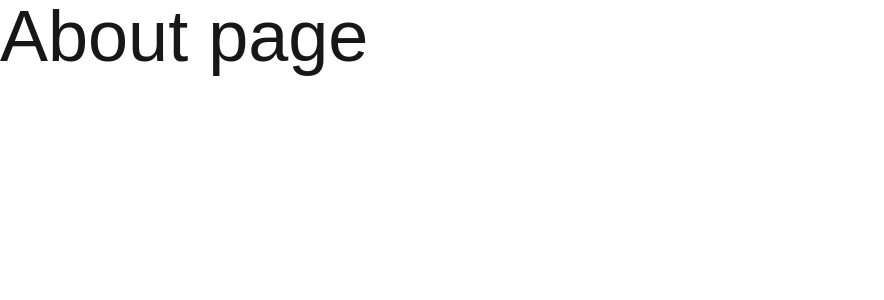
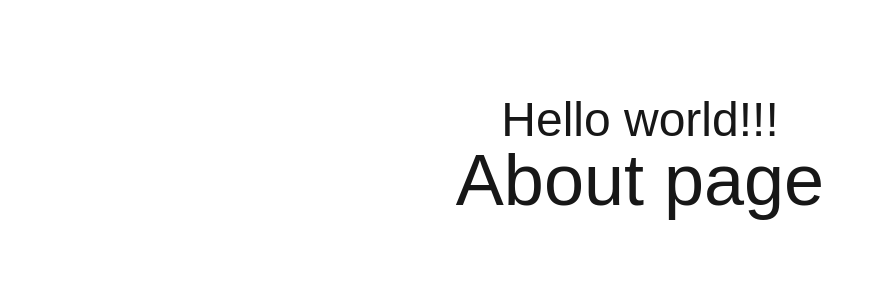
Before and after one commit to UlisesHdzOne/first-steps-next, a Next.js app: page /about in a window 1280 px wide. Shown: the top 300 px of the page, without its empty margins (0-884 px from the left). Built offline with nearby package versions, Linux system fonts and the light colour scheme.

Commit message:
Layouts y Layouts anidados

```diff
--- a/app/about/page.tsx
+++ b/app/(general)/about/page.tsx
@@ -7,8 +7,6 @@
 };
 export default function About() {
   return (
-    <>
       <span className="text-7xl">About page</span>
-    </>
   );
 }
--- a/app/contact/page.tsx
+++ b/app/(general)/contact/page.tsx
@@ -7,8 +7,6 @@
 };
 export default function Contact() {
   return (
-    <>
       <span className="text-7xl">Contact page</span>
-    </>
   );
 }
--- /dev/null
+++ b/app/(general)/layout.tsx
@@ -0,0 +1,12 @@
+export default function AboutLayout({
+  children,
+}: {
+  children: React.ReactNode;
+}) {
+  return (
+    <main className="flex flex-col items-center p-24">
+      <span className="text-5xl">Hello world!!!</span>
+      {children}
+    </main>
+  );
+}
--- a/app/pricing/page.tsx
+++ b/app/(general)/pricing/page.tsx
@@ -7,8 +7,6 @@
 };
 export default function Pricing() {
   return (
-    <>
       <span className="text-7xl">Pricing page</span>
-    </>
   );
 }
```
